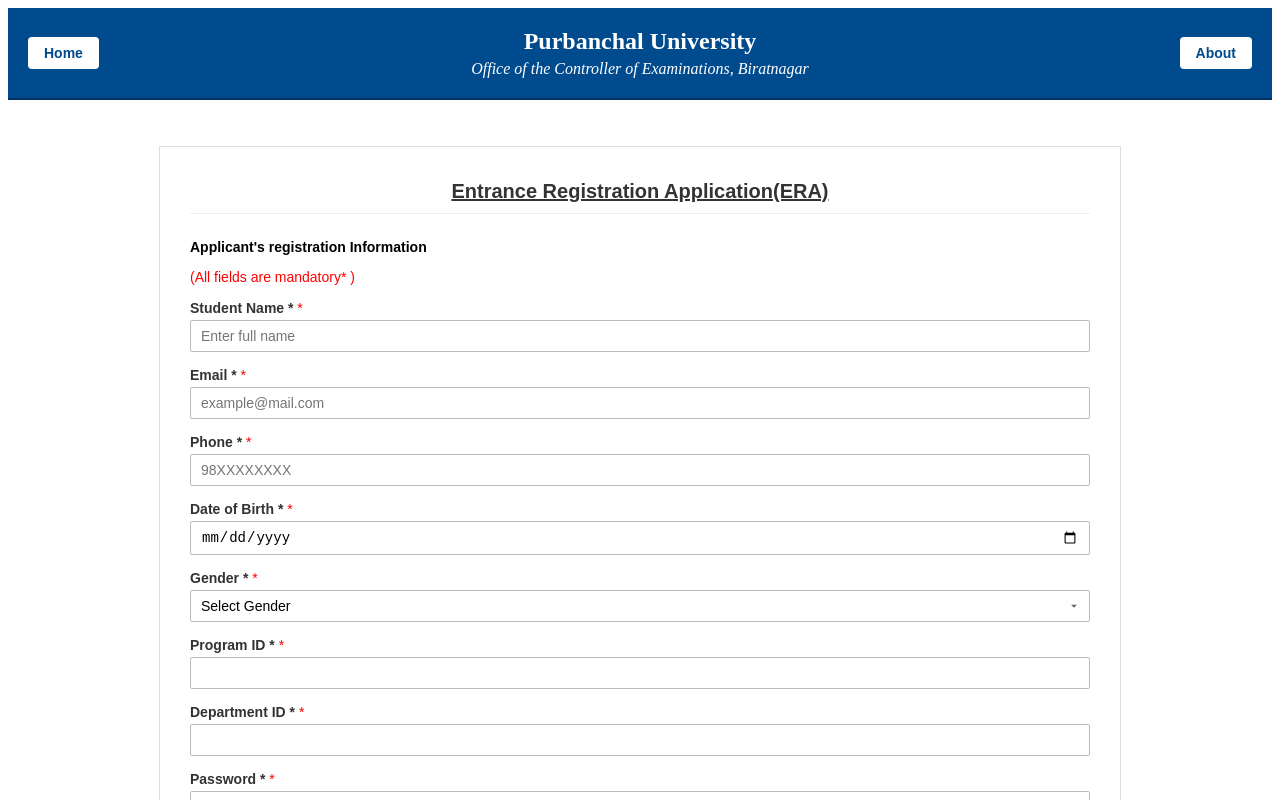
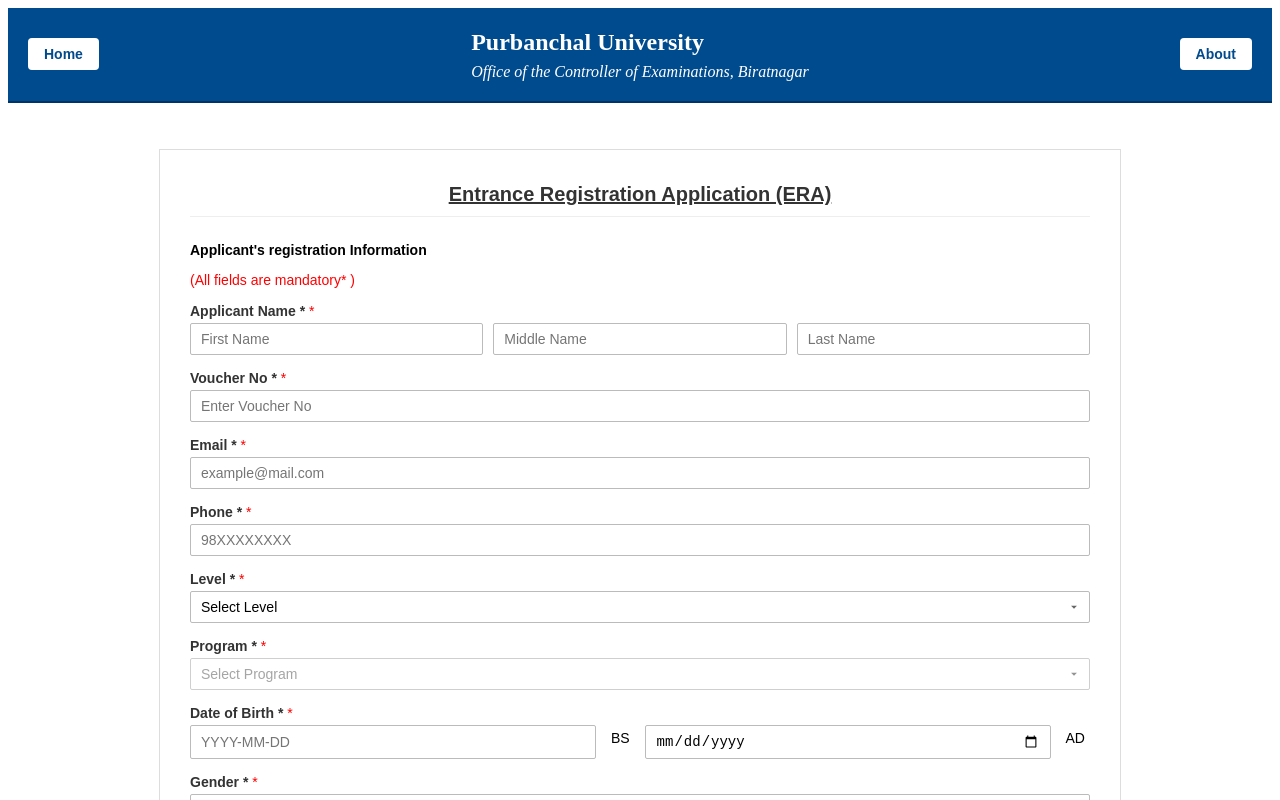
Before and after one commit to pawanmishra08/PU-Registration-form-frontend, a React (Vite) app: page /students_registration in a window 1280 px wide. Shown: the top 800 px of the page. Built offline with nearby package versions, Linux system fonts and the light colour scheme.

Commit message:
functionalities added !

```diff
--- a/src/components/Header.css
+++ b/src/components/Header.css
@@ -20,12 +20,25 @@
 .header-title {
   flex: 2; /* Center content */
   display: flex;
-  flex-direction: column; /* Stack university-name and office-name vertically */
+  flex-direction: column;
   align-items: center;
   text-align: center;
 }
 
+.university-logo {
+    width: 50px;
+    height: auto;
+    margin-left: 1px;
+}
+
+.header-text {
+    display: flex;
+    flex-direction: column; /* stacks name and office vertically */
+    line-height: 1.2;
+}
+
 .university-name {
+  align-items: center;
   font-size: 24px;
   font-weight: bold;
   margin: 0;
@@ -34,7 +47,8 @@
 .office-name {
   font-size: 16px;
   font-style: italic;
-  margin: 5px 0 0; /* Add spacing between university-name and office-name */
+  flex-direction: column;
+  margin: 5px 0 0;
 }
 
 /* Right Section: About Button */
--- a/src/components/Header.tsx
+++ b/src/components/Header.tsx
@@ -11,8 +11,16 @@
                 <button className="header-button">Home</button>
             </div>
 
+            {/* center seection: logo + Titile */}
+            {/* <div className="header-title">
+                <img src="./images/purbanchal_logo.svg"
+                alt="Purbanchal University Logo"
+                className="university-logo"
+                />
+            </div> */}
+
             {/* Center Section: Title */}
-            <div className="header-title">
+            <div className="header-text">
                 <span className="university-name">Purbanchal University</span>
                 <span className="office-name">Office of the Controller of Examinations, Biratnagar</span>
             </div>
--- a/src/pages/students_registration/index.tsx
+++ b/src/pages/students_registration/index.tsx
@@ -1,17 +1,26 @@
 import React, { useState } from "react";
 import ReactDOM from "react-dom/client";
-import "./students.css"; // Make sure to style similar to screenshot
+import "./students_registration.css"; // Make sure to style similar to screenshot
 
 const Students_registration = () => {
   const [formData, setFormData] = useState({
+    first_name: "",
+    middle_name: "",
+    last_name: "",
     stud_name: "",
     email: "",
+    id_type: "",
+    voucher_no: "",
     phone: "",
-    dob: "",
+    level: "",
+    program: "",
+    dob_bs: "",
+    dob_ad: "",
     gender: "",
-    program_id: "",
-    dept_id: "",
-    password: "",
+    issued_date: "",
+    issued_district: "",
+    passport_number: "",
+    license_number: "",
   });
 
   const handleChange = (
@@ -27,22 +36,71 @@
     // Submit to backend here
   };
 
+  // Faculty options based on level
+  const getFacultyOptions = () => {
+    if (formData.level === "bachelor") {
+      return [
+        { value: "bit", label: "Bachelor in Information Technology (BIT)" },
+        { value: "bca", label: "Bachelor in Computer Application (BCA)" },
+        { value: "pgdca", label: "PGDCA" },
+      ];
+    } else if (formData.level === "master") {
+      return [
+        { value: "mit", label: "Master in Information Technology (MIT)" },
+        { value: "mca", label: "Master in Computer Application (MCA)" },
+      ];
+    }
+    return [];
+  };
+
   return (
     <div className="students-container">
-      <h1 style={{textDecoration: "underline"}}>Entrance Registration Application(ERA)</h1>
-      <p style={{fontWeight: "bold"}}>Applicant's registration Information</p>
-      <p style={{color: "red"}}> (All fields are mandatory* )</p>
+      <h1 style={{ textDecoration: "underline" }}>
+        Entrance Registration Application (ERA)
+      </h1>
+      <p style={{ fontWeight: "bold" }}>Applicant's registration Information</p>
+      <p style={{ color: "red" }}> (All fields are mandatory* )</p>
 
       <form className="students-form" onSubmit={handleSubmit}>
         {/* Student Name */}
         <div className="form-group">
-          <label>Student Name *</label>
+          <label>Applicant Name *</label>
+          <div style={{ display: "flex", gap: "10px" }}>
             <input
               type="text"
-            name="stud_name"
-            value={formData.stud_name}
+              name="first_name"
+              value={formData.first_name}
               onChange={handleChange}
-            placeholder="Enter full name"
+              placeholder="First Name"
+              required
+            />
+            <input
+              type="text"
+              name="middle_name"
+              value={formData.middle_name}
+              onChange={handleChange}
+              placeholder="Middle Name"
+            />
+            <input
+              type="text"
+              name="last_name"
+              value={formData.last_name}
+              onChange={handleChange}
+              placeholder="Last Name"
+              required
+            />
+          </div>
+        </div>
+
+        {/* Voucher */}
+        <div className="form-group">
+          <label>Voucher No *</label>
+          <input
+            type="text"
+            name="voucher_no"
+            value={formData.voucher_no}
+            onChange={handleChange}
+            placeholder="Enter Voucher No"
             required
           />
         </div>
@@ -73,16 +131,62 @@
           />
         </div>
 
+        {/* Level */}
+        <div className="form-group">
+          <label>Level *</label>
+          <select
+            name="level"
+            value={formData.level}
+            onChange={handleChange}
+            required
+          >
+            <option value="">Select Level</option>
+            <option value="bachelor">Bachelor</option>
+            <option value="master">Master</option>
+          </select>
+        </div>
+
+        {/* Faculty */}
+        <div className="form-group">
+          <label>Program *</label>
+          <select
+            name="program"
+            value={formData.program}
+            onChange={handleChange}
+            required
+            disabled={!formData.level}
+          >
+            <option value="">Select Program</option>
+            {getFacultyOptions().map((option) => (
+              <option key={option.value} value={option.value}>
+                {option.label}
+              </option>
+            ))}
+          </select>
+        </div>
+
         {/* Date of Birth */}
         <div className="form-group">
           <label>Date of Birth *</label>
+          <div style={{ display: "flex", gap: "10px" }}>
+            <input
+              type="text"
+              name="dob_bs"
+              value={formData.dob_bs}
+              onChange={handleChange}
+              placeholder="YYYY-MM-DD"
+              required
+            />
+            <span style={{ margin: "5px" }}>BS</span>
             <input
               type="date"
-            name="dob"
-            value={formData.dob}
+              name="dob_ad"
+              value={formData.dob_ad}
               onChange={handleChange}
               required
             />
+            <span style={{ margin: "5px" }}>AD</span>
+          </div>
         </div>
 
         {/* Gender */}
@@ -101,42 +205,70 @@
           </select>
         </div>
 
-        {/* Program Id */}
+        {/* Identification type */}
         <div className="form-group">
-          <label>Program ID *</label>
+          <label>Identification Type *</label>
+          <select
+            name="id_type"
+            value={formData.id_type}
+            onChange={handleChange}
+            required
+          >
+            <option value="">Select ID Type</option>
+            <option value="citizenship">Citizenship</option>
+            <option value="passport">Passport</option>
+            <option value="license">Driver's License</option>
+          </select>
+        </div>
+
+        {/* Conditional Fields */}
+        {formData.id_type === "citizenship" && (
+          <div className="form-group">
+            <label>Issued Date *</label>
             <input
-            type="text"
-            name="program_id"
-            value={formData.program_id}
+              type="date"
+              name="issued_date"
+              value={formData.issued_date}
               onChange={handleChange}
               required
             />
-        </div>
-
-        {/* Department Id */}
-        <div className="form-group">
-          <label>Department ID *</label>
+            <label>Issued District *</label>
             <input
               type="text"
-            name="dept_id"
-            value={formData.dept_id}
+              name="issued_district"
+              value={formData.issued_district}
               onChange={handleChange}
+              placeholder="Enter Issued District"
               required
             />
           </div>
-
-        {/* Password */}
+        )}
+        {formData.id_type === "passport" && (
           <div className="form-group">
-          <label>Password *</label>
+            <label>Passport Number *</label>
             <input
-            type="password"
-            name="password"
-            value={formData.password}
+              type="text"
+              name="passport_number"
+              value={formData.passport_number}
               onChange={handleChange}
-            placeholder="Enter password"
+              placeholder="Enter Passport Number"
               required
             />
           </div>
+        )}
+        {formData.id_type === "license" && (
+          <div className="form-group">
+            <label>License Number *</label>
+            <input
+              type="text"
+              name="license_number"
+              value={formData.license_number}
+              onChange={handleChange}
+              placeholder="Enter License Number"
+              required
+            />
+          </div>
+        )}
 
         {/* Submit Button */}
         <button type="submit" className="submit-btn">
```
Also changed, not shown: public/pu_logo.png (added), src/images/purbanchal_logo.svg (added), src/pages/students_registration/students_registration.css (renamed from src/pages/students_registration/students.css). Lines whose indentation alone changed are shown as unchanged.
